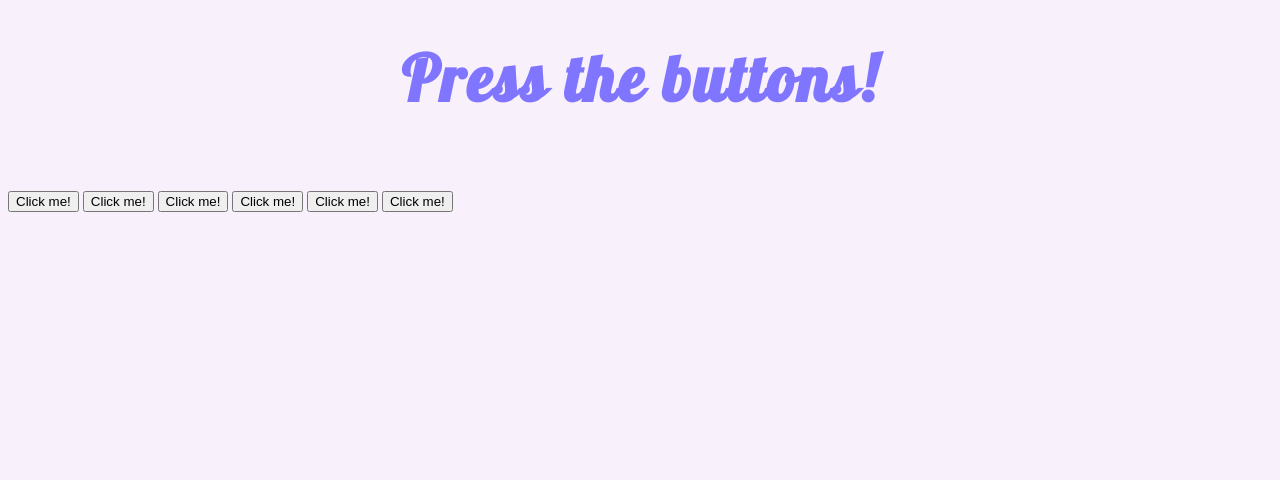
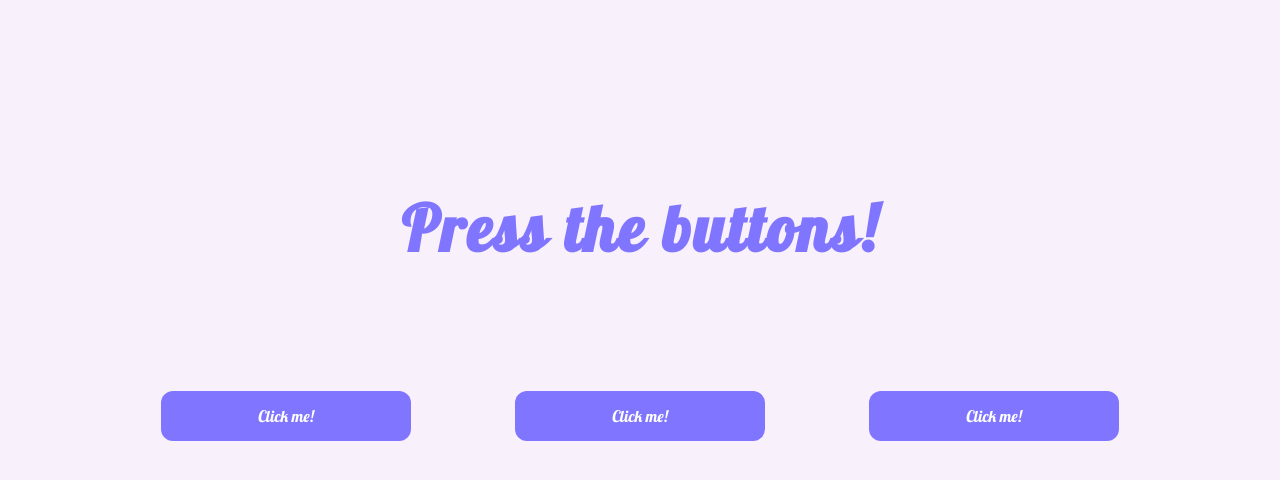
Before and after one commit to m1lanaz/Javascript, a plain HTML site: page Web development with Javascript Course/Project/index.html in a window 1280 px wide. Drawn offline with Linux system fonts and the light colour scheme.

Commit message:
added css for the buttons

```diff
--- a/Web development with Javascript Course/Project/index.html
+++ b/Web development with Javascript Course/Project/index.html
@@ -12,9 +12,6 @@
             <button>Click me!</button>
             <button>Click me!</button>
             <button>Click me!</button>
-            <button>Click me!</button>
-            <button>Click me!</button>
-            <button>Click me!</button>
         </div>
     </body>
 </html>
--- a/Web development with Javascript Course/Project/stylesheet.css
+++ b/Web development with Javascript Course/Project/stylesheet.css
@@ -1,16 +1,28 @@
 /** #8075FF  #6320EE **/
 body{
     background-color: #F8F0FB;
+    text-align: center;
+    padding-top: 150px;
 }
 
 h1{
     color: #8075FF;
     font-family: 'Lobster', cursive;
-    text-align: center;
     letter-spacing: 2.5px;
     font-size: 4rem;
     padding: 30px;
 }
 
-div{
+button{
+    margin: 50px;
+    border-radius: 12px;
+    width: 250px;
+    cursor: pointer;
+    background-color:#8075FF ;
+    border: none;
+    padding: 15px 32px;
+    text-align: center;
+    color: white;
+    font-family: 'Lobster', cursive;
+    font-size:16px ;
 }
```
